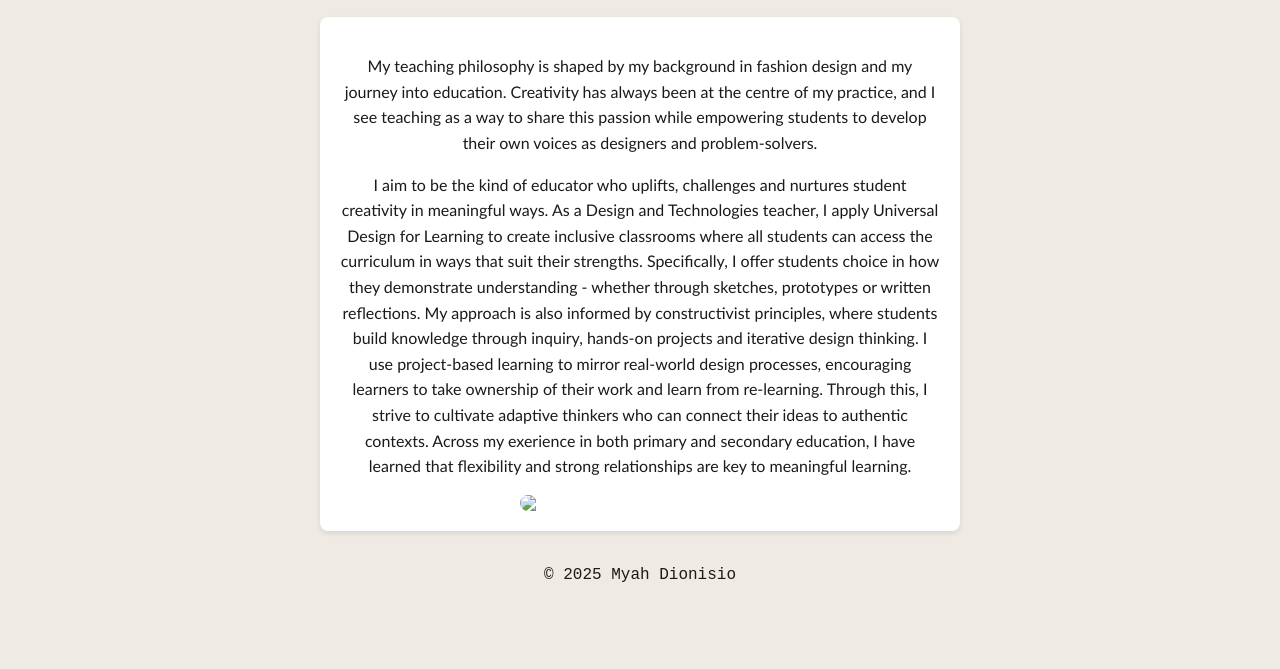
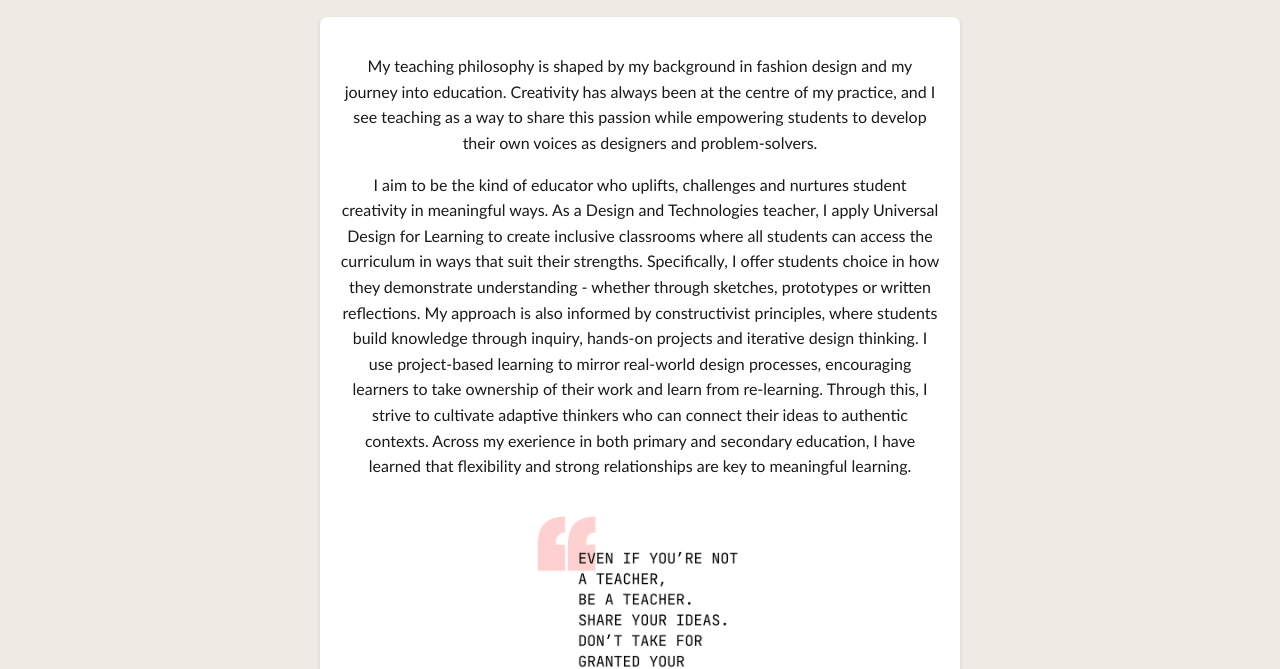
Before and after one commit to myah-dionisio/myah-dionisio.github.io, a plain HTML site: page teaching.html in a window 1280 px wide. Shown: the part 133-802 px from the top of the page. Drawn offline with Linux system fonts and the light colour scheme.

Commit message:
Update teaching.html

```diff
--- a/teaching.html
+++ b/teaching.html
@@ -33,7 +33,7 @@
 <p>My teaching philosophy is shaped by my background in fashion design and my journey into education. Creativity has always been at the centre of my practice, and I see teaching as a way to share this passion while empowering students to develop their own voices as designers and problem-solvers.</p>
 <p>I aim to be the kind of educator who uplifts, challenges and nurtures student creativity in meaningful ways. As a Design and Technologies teacher, I apply Universal Design for Learning to create inclusive classrooms where all students can access the curriculum in ways that suit their strengths. Specifically, I offer students choice in how they demonstrate understanding - whether through sketches, prototypes or written reflections. My approach is also informed by constructivist principles, where students build knowledge through inquiry, hands-on projects and iterative design thinking. I use project-based learning to mirror real-world design processes, encouraging learners to take ownership of their work and learn from re-learning. Through this, I strive to cultivate adaptive thinkers who can connect their ideas to authentic contexts. Across my exerience in both primary and secondary education, I have learned that flexibility and strong relationships are key to meaningful learning.</p>
 
-    <img src="images/COMP208 TUT1 quote.png">
+    <img src="my_folder/COMP208%20TUT1%20quote.png">
 </div>
 </main>
 
```
